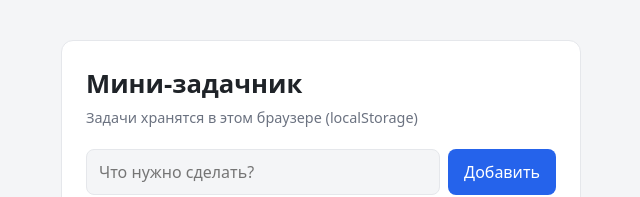
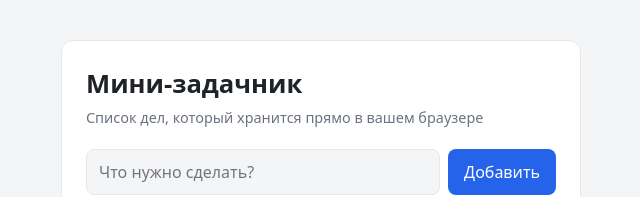
Before and after one commit to Poulparker/todo-mini, a plain HTML site: page index.html in a window 1280 px wide. Shown: the top 197 px of the page, without its empty margins (319-959 px from the left). Drawn offline with Linux system fonts and the light colour scheme.

Commit message:
chore: change subtitle text

```diff
--- a/index.html
+++ b/index.html
@@ -10,7 +10,7 @@
   <main class="app">
     <header class="app__header">
       <h1>Мини-задачник</h1>
-      <p class="app__subtitle">Задачи хранятся в этом браузере (localStorage)</p>
+      <p class="app__subtitle">Список дел, который хранится прямо в вашем браузере</p>
     </header>
 
     <div id="storage-alert" class="alert" role="alert" hidden>
```
